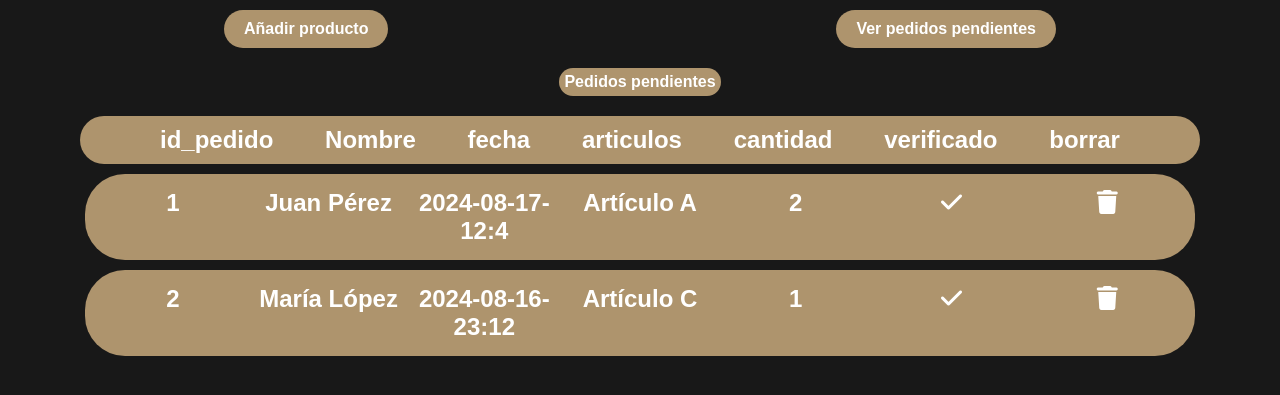
After one commit to ruffinengobrunoo/olimpiadas, a PHP site: page /DeportesBLIT/admin/pedidospendientes.html in a window 1280 px wide. The commit adds this page. Shown: the top 395 px of the page. Run offline with PHP 8.4, Linux system fonts and the light colour scheme.

Commit message:
Peticionesadmin

```diff
--- /dev/null
+++ b/DeportesBLIT/admin/estilospedido.css
@@ -0,0 +1,95 @@
+* {
+    margin: 0;
+    padding: 0;
+    box-sizing: border-box;
+    color: rgb(255, 255, 255);
+}
+/*-------------------------------------pagina de pedidos-------------------------------------*/
+body{
+    background-color: #181818;
+    font-family: 'Space Grotesk', sans-serif;
+}
+header {
+    display: flex;
+    align-items: center;
+    justify-content: center;
+    width: 100%;
+    padding: 10px 0; /* Espacio arriba y abajo del encabezado */
+}
+
+header ul {
+    display: flex; /* Configura el ul como un contenedor flex */
+    flex-direction: row; /* Alinea los elementos en una fila */
+    justify-content: space-around; /* Espacio igual entre los elementos */
+    margin: 0; /* Elimina el margen por defecto del ul */
+    padding: 0; /* Elimina el padding por defecto del ul */
+    list-style-type: none; /* Elimina los puntos de la lista */
+    width: 100%; /* Asegura que el ul ocupe el ancho completo del contenedor */
+}
+
+header li {
+    background-color: #AE946D; /* Color de fondo de los elementos li */
+    padding: 10px 20px; /* Espacio dentro de cada elemento li */
+    border-radius: 20px; /* Esquinas redondeadas de los elementos li */
+    margin: 0 10px; /* Espacio entre los elementos li */
+}
+
+header a {
+    text-decoration: none; /* Elimina el subrayado del enlace */
+    color: white; /* Color del texto de los enlaces */
+}
+
+header h1 {
+    margin: 0; /* Elimina el margen por defecto del h1 */
+    font-size: 1rem; /* Tamaño de fuente del h1 */
+    text-align: center; /* Centra el texto dentro del h1 */
+}
+.titulo{
+    margin-top: 40px;
+    background-color: #AE946D;
+    border-radius: 40px;
+    padding: 5px;
+    max-width: 1350px;
+    text-align: center;
+    margin: 0 auto;
+    margin-bottom: 10px;
+}
+.secciones{
+    max-width: 1350px;
+    display: flex;
+    justify-content: flex-start;
+    flex-direction: row;
+    justify-content: space-between;
+    background-color: #AE946D;
+    border-radius: 40px;
+    padding: 10px;
+    padding-inline: 80px;
+    margin: 0 auto;
+    margin-bottom: 5px;
+    margin-inline: 80px;
+}
+#pedido-container {
+    display: flex;
+    flex-direction: column; /* Muestra los pedidos en columnas (cada pedido en una fila) */
+    gap: 10px; /* Espacio entre filas de pedidos */
+    padding: 5px;
+    margin-inline: 80px;
+}
+
+.pedido-item {
+    display: flex;
+    justify-content: flex-start;
+    flex-direction: row;
+    justify-content: space-between;
+    background-color: #AE946D;
+    border-radius: 40px;
+    padding: 10px;
+    width: 100%;
+}
+
+.pedido-item h2 {
+    margin: 0;
+    padding: 5px;
+    text-align: center;
+    flex: 1; /* Asegura que los elementos se distribuyan uniformemente */
+}
--- /dev/null
+++ b/DeportesBLIT/admin/pedidospendientes.html
@@ -0,0 +1,98 @@
+<!DOCTYPE html>
+<html lang="en">
+<head>
+    <meta charset="UTF-8">
+    <meta name="viewport" content="width=device-width, initial-scale=1.0">
+    <title>Document</title>
+    <link rel="stylesheet" href="estilospedido.css">
+    <link rel="stylesheet" href="https://cdnjs.cloudflare.com/ajax/libs/font-awesome/6.4.0/css/all.min.css">
+    <link rel="stylesheet" href="estilospedido.css">
+</head>
+<body class="pedidosbody">
+    <header>
+        <ul>
+            <li><a href="../admin/admin.html"><h1>Añadir producto   </h1></a></li>
+            <li><a href="../admin/pedidospendientes.html"><h1>Ver pedidos pendientes</h1></a></li>
+        </ul>
+    </header>
+    <header>
+        <h1 class="titulo">Pedidos pendientes</h1>
+    </header>
+    <div class="secciones">
+        <h2>id_pedido</h2>
+        <h2>Nombre</h2>
+        <h2>fecha</h2>
+        <h2>articulos</h2>
+        <h2>cantidad</h2>
+        <h2>verificado</h2>
+        <h2>borrar</h2>
+     </div>
+     <div>
+        <!-- Container where the data will be inserted -->
+        <div id="pedido-container"></div>
+    </div>
+
+    <script>
+        // Sample JSON data
+        const pedidosData = [
+            {
+                "id_pedido": 1,
+                "Nombre": "Juan Pérez",
+                "fecha": "2024-08-17-12:4",
+                "articulos": "Artículo A",
+                "cantidad": 2,
+                "verificado": "<i class='fas fa-check'></i>",
+                "borrar": "<i class='fas fa-trash' data-id='1'></i>"
+            },
+            {
+                "id_pedido": 2,
+                "Nombre": "María López",
+                "fecha": "2024-08-16-23:12",
+                "articulos": "Artículo C",
+                "cantidad": 1,
+                "verificado": "<i class='fas fa-check'></i>",
+                "borrar": "<i class='fas fa-trash' data-id='2'></i>"
+            }
+            // More data can be added here
+        ];
+
+        function displayPedidos() {
+    const container = document.getElementById("pedido-container");
+    pedidosData.forEach(pedido => {
+        const pedidoDiv = document.createElement("div");
+        pedidoDiv.classList.add("pedido-item");
+        pedidoDiv.innerHTML = `
+            <h2>${pedido.id_pedido}</h2>
+            <h2>${pedido.Nombre}</h2>
+            <h2>${pedido.fecha}</h2>
+            <h2>${pedido.articulos}</h2>
+            <h2>${pedido.cantidad}</h2>
+            <h2>${pedido.verificado}</h2>
+            <h2>${pedido.borrar}</h2>
+        `;
+        container.appendChild(pedidoDiv);
+    });
+
+    // Attach event listeners to all delete icons
+    document.querySelectorAll('.fa-trash').forEach(icon => {
+        icon.addEventListener('click', function() {
+            const idToRemove = this.getAttribute('data-id');
+            removePedido(idToRemove);
+        });
+    });
+}
+
+function removePedido(id) {
+    const container = document.getElementById("pedido-container");
+    const items = container.querySelectorAll('.pedido-item');
+    items.forEach(item => {
+        if (item.querySelector(`.fa-trash[data-id='${id}']`)) {
+            container.removeChild(item);
+        }
+    });
+}
+        // Call the function to display the data
+        displayPedidos();
+    </script>
+</body>
+</html>
```
Also changed, not shown: DeportesBLIT/admin/admin.html (+7 -1 lines), DeportesBLIT/admin/style.css (+41 -4 lines).
